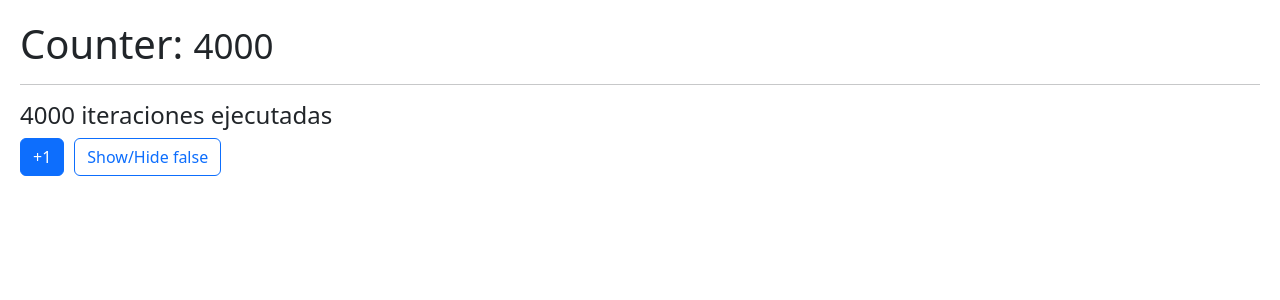
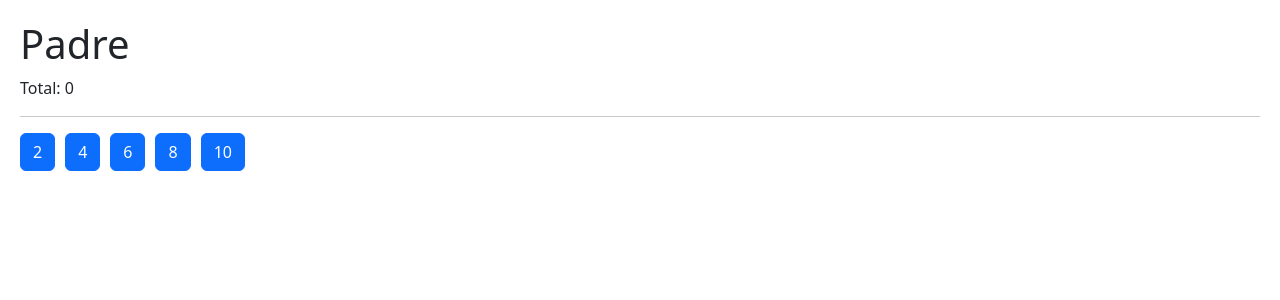
Before and after one commit to sneydero/hook-app, a React (Vite) app: page / in a window 1280 px wide. Shown: the top 300 px of the page. Built offline with nearby package versions, Linux system fonts and the light colour scheme.

Commit message:
It was implemented callback with memo

```diff
--- /dev/null
+++ b/src/06-memos/CallbackHook.jsx
@@ -0,0 +1,23 @@
+import { useCallback, useState } from "react";
+import ShowIncrement  from "./ShowIncrement";
+
+
+const CallbackHook = () => {
+
+const [counter, setCounter] = useState(10);
+const incrementFather = useCallback(
+  (value) => {
+    setCounter((c) => c + value)
+  },
+  [],
+);
+  return (
+    <>
+    <h1>CallbackHook {counter}</h1>
+    <hr/>
+    <ShowIncrement increment={incrementFather}/>
+    </>
+  )
+}
+
+export default CallbackHook;
--- /dev/null
+++ b/src/07-tarea-memo/Hijo.jsx
@@ -0,0 +1,15 @@
+import React, { memo } from 'react'
+
+export const Hijo = memo(({ numero, incrementar }) => {
+
+    console.log('  Me volví a generar :(  ');
+
+    return (
+        <button
+            className="btn btn-primary mr-3"
+            onClick={ () => incrementar( numero ) }
+        >
+            { numero }
+        </button>
+    )
+}, null)
--- /dev/null
+++ b/src/07-tarea-memo/Padre.jsx
@@ -0,0 +1,34 @@
+import React, { useCallback } from 'react'
+import { Hijo } from './Hijo'
+import { useState } from 'react';
+
+export const Padre = () => {
+
+    const numeros = [2,4,6,8,10];
+    const [valor, setValor] = useState(0);
+
+    const incrementar = useCallback(( num ) => {
+        setValor( (v)=> v + num )
+    },[])
+
+
+    return (
+        <div>
+            <h1>Padre</h1>
+            <p> Total: { valor } </p>
+
+            <hr />
+
+            {
+                numeros.map( n => (
+                    <Hijo
+                        key={ n }
+                        numero={ n }
+                        incrementar={ incrementar }
+                    />
+                ))
+            }
+            {/* <Hijo /> */}
+        </div>
+    )
+}
--- a/src/main.tsx
+++ b/src/main.tsx
@@ -11,10 +11,13 @@ import FocusScreen from "./04-useRef/FocusScreen";
 import Layout from "./05-useLayoutEffect/Layout";
 import Memorize from "./06-memos/Memorize";
 import MemoHook from "./06-memos/MemoHook";
+import CallbackHook from "./06-memos/CallbackHook";
+import {Padre} from './07-tarea-memo/Padre';
+
 
 ReactDOM.createRoot(document.getElementById("root")!).render(
   // <React.StrictMode>
   // <MultipleCustomHook />
-  <MemoHook />
+  <Padre />
   //</React.StrictMode>
 );
```
Also changed, not shown: src/06-memos/ShowIncrement.jsx (added, +15 -0 lines).
